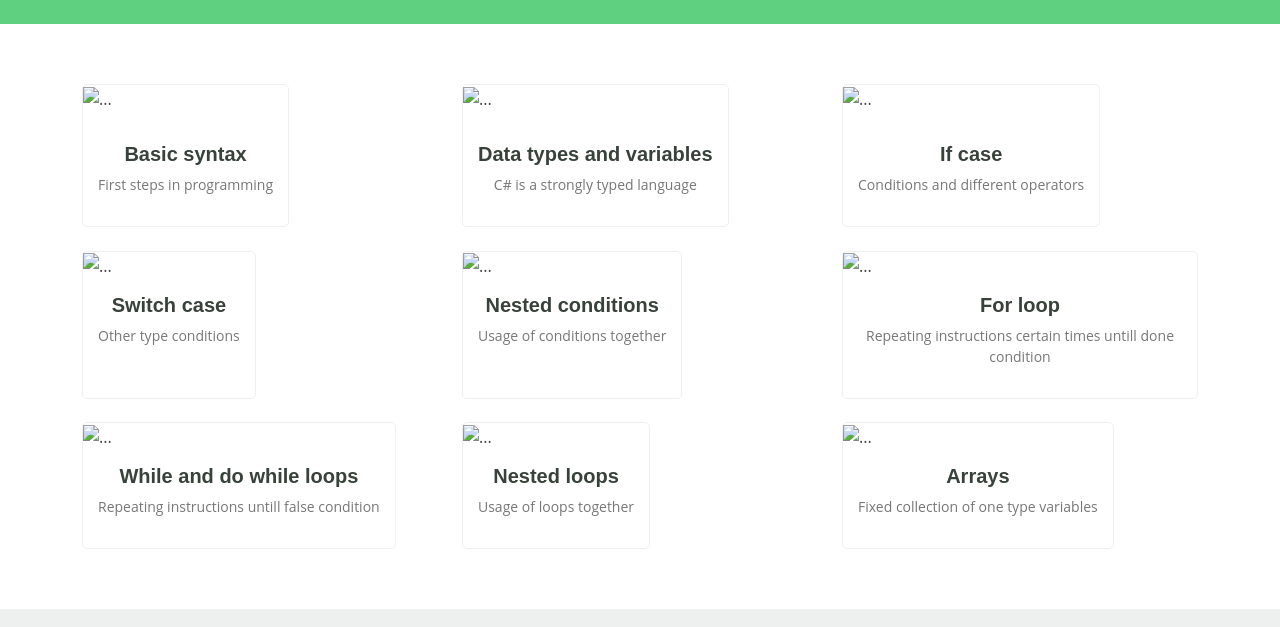
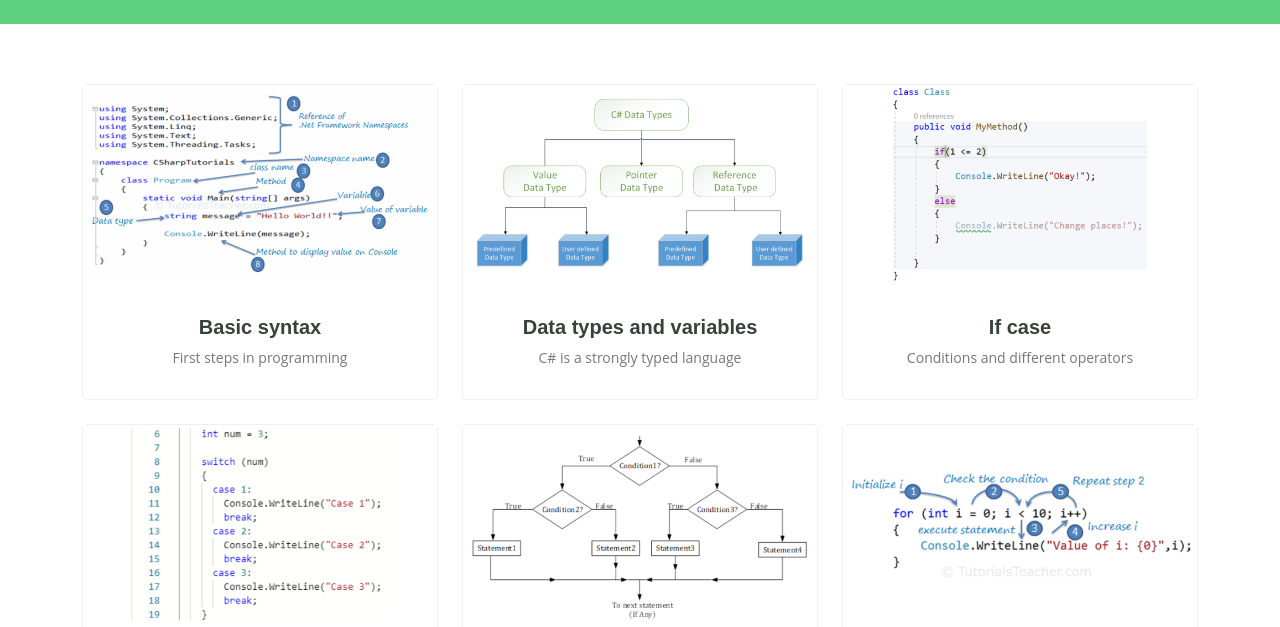
Before and after one commit to StefiKocheva/Sharpi, a plain HTML site: page english/units.html in a window 1280 px wide. Shown: the part 165-792 px from the top of the page. Drawn offline with Linux system fonts and the light colour scheme; the site is published under a folder, as on GitHub Pages, so addresses that start at the root find nothing; a web font is replaced by a local one.

Commit message:
Updated photo links

```diff
--- a/english/units.html
+++ b/english/units.html
@@ -62,7 +62,7 @@
         <div class="row" data-aos="zoom-in" data-aos-delay="100">
           <div class="col-lg-4 col-md-6 d-flex align-items-stretch">
             <div class="course-item">
-              <img  src="/assets/img/basicSyntax.png" class="img-fluid" alt="...">
+              <img src="../assets/img/basicSyntax.png" class="img-fluid" alt="...">
               <div class="course-content">
                 <div class="d-flex justify-content-between align-items-center mb-3"></div>
                 <h3><a href="allUnits/basicSyntax.html">Basic syntax</a></h3>
@@ -74,7 +74,7 @@
           </div>
           <div class="col-lg-4 col-md-6 d-flex align-items-stretch mt-4 mt-md-0">
             <div class="course-item">
-              <img src="/assets/img/dataTypes.png" class="img-fluid" alt="...">
+              <img src="../assets/img/dataTypes.png" class="img-fluid" alt="...">
               <div class="course-content">
                 <div class="d-flex justify-content-between align-items-center mb-3"></div>
                 <h3><a href="allUnits/dataTypesAndVariables.html">Data types and variables</a></h3>
@@ -86,7 +86,7 @@
           </div>
           <div class="col-lg-4 col-md-6 d-flex align-items-stretch mt-4 mt-md-0">
             <div class="course-item">
-              <img src="/assets/img/ifCase.png" class="img-fluid" alt="...">
+              <img src="../assets/img/ifCase.png" class="img-fluid" alt="...">
               <div class="course-content">
                 <div class="d-flex justify-content-between align-items-center mb-3"></div>
                 <h3><a href="allUnits/ifCase.html">If case</a></h3>
@@ -101,7 +101,7 @@
         <div class="row" data-aos="zoom-in" data-aos-delay="100">
           <div class="col-lg-4 col-md-6 d-flex align-items-stretch mt-4 mt-lg-0">
             <div class="course-item">
-              <img src="/assets/img/switchCase.png" class="img-fluid" alt="...">
+              <img src="../assets/img/switchCase.png" class="img-fluid" alt="...">
               <div class="course-content">
                 <h3><a href="allUnits/switchCase.html">Switch case</a></h3>
                 <p style="text-align: center;">
@@ -112,7 +112,7 @@
           </div>
           <div class="col-lg-4 col-md-6 d-flex align-items-stretch mt-4 mt-lg-0">
             <div class="course-item">
-              <img src="/assets/img/nestedConditions.png" class="img-fluid" alt="...">
+              <img src="../assets/img/nestedConditions.png" class="img-fluid" alt="...">
               <div class="course-content">
                 <h3><a href="allUnits/nestedConditions.html">Nested conditions</a></h3>
                 <p style="text-align: center;">
@@ -123,7 +123,7 @@
           </div>
           <div class="col-lg-4 col-md-6 d-flex align-items-stretch mt-4 mt-lg-0">
             <div class="course-item">
-              <img src="/assets/img/forLoop.png" class="img-fluid" alt="...">
+              <img src="../assets/img/forLoop.png" class="img-fluid" alt="...">
               <div class="course-content">
                 <h3><a href="allUnits/forLoop.html">For loop</a></h3>
                 <p style="text-align: center;">
@@ -137,7 +137,7 @@
         <div class="row" data-aos="zoom-in" data-aos-delay="100">
           <div class="col-lg-4 col-md-6 d-flex align-items-stretch mt-4 mt-lg-0">
             <div class="course-item">
-              <img src="/assets/img/whileLoop.png" class="img-fluid" alt="...">
+              <img src="../assets/img/whileLoop.png" class="img-fluid" alt="...">
               <div class="course-content">
                 <h3><a href="allUnits/whileAndDoWhileLoops.html">While and do while loops</a></h3>
                 <p style="text-align: center;">
@@ -148,7 +148,7 @@
           </div>
           <div class="col-lg-4 col-md-6 d-flex align-items-stretch mt-4 mt-lg-0">
             <div class="course-item">
-              <img src="/assets/img/nestedLoops.png" class="img-fluid" alt="...">
+              <img src="../assets/img/nestedLoops.png" class="img-fluid" alt="...">
               <div class="course-content">
                 <h3><a href="allUnits/nestedLoops.html">Nested loops</a></h3>
                 <p style="text-align: center;">
@@ -159,7 +159,7 @@
           </div>
           <div class="col-lg-4 col-md-6 d-flex align-items-stretch mt-4 mt-lg-0">
             <div class="course-item">
-              <img src="/assets/img/arrays.png" class="img-fluid" alt="...">
+              <img src="../assets/img/arrays.png" class="img-fluid" alt="...">
               <div class="course-content">
                 <h3><a href="allUnits/arrays.html">Arrays</a></h3>
                 <p style="text-align: center;">
```
